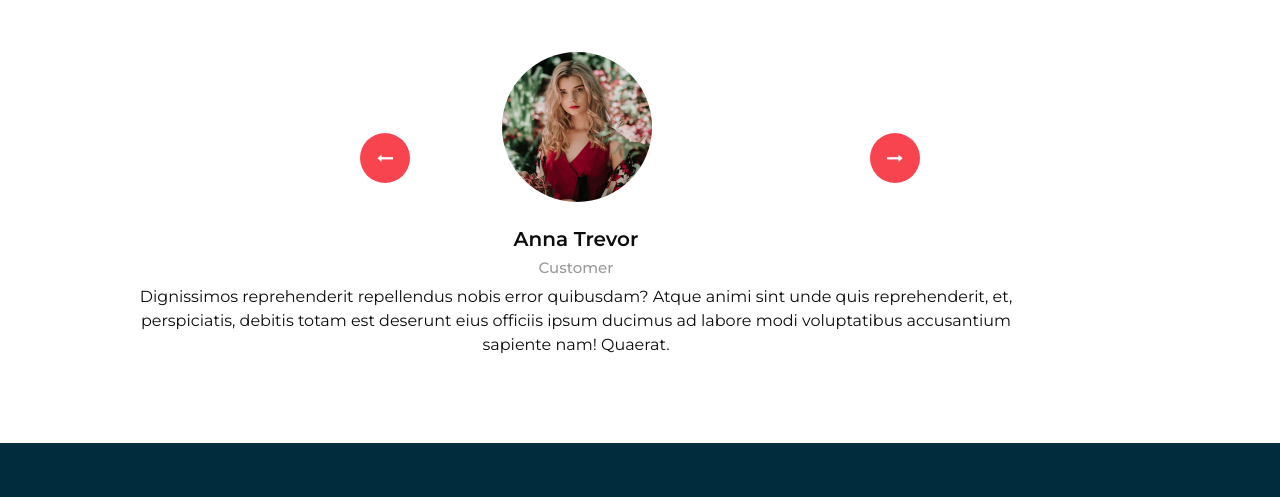
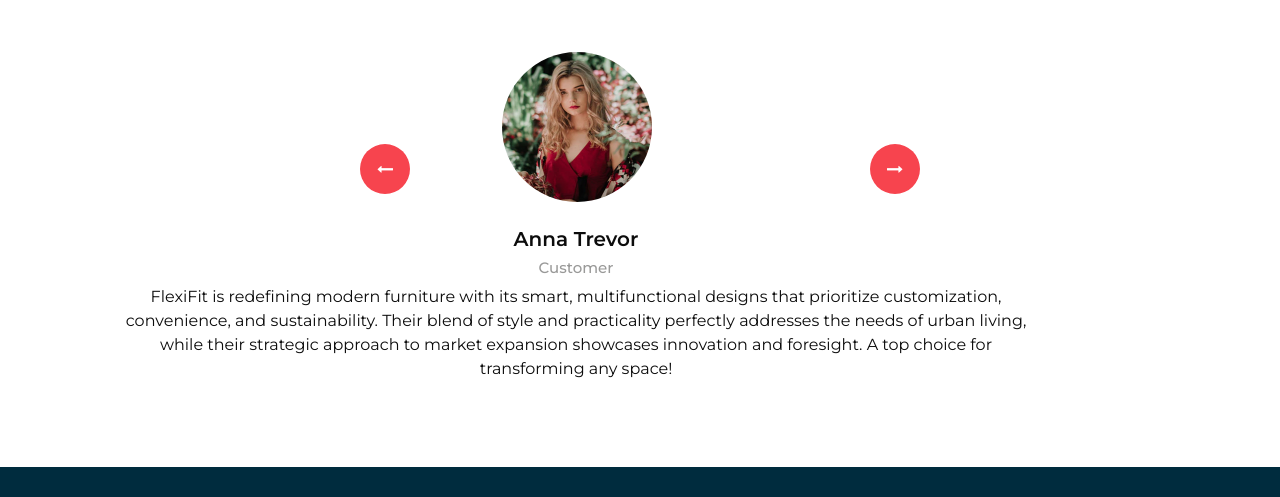
Before and after one commit to Amit-S-Sahu/Flexifit, a plain HTML site: page testimonial.html in a window 1280 px wide. Shown: the part 454-951 px from the top of the page. Drawn offline with Linux system fonts and the light colour scheme; a script that the page names is missing.

Commit message:
Added Codes

```diff
--- a/testimonial.html
+++ b/testimonial.html
@@ -160,7 +160,7 @@
                               Customer
                            </h6>
                            <p>
-                              Dignissimos reprehenderit repellendus nobis error quibusdam? Atque animi sint unde quis reprehenderit, et, perspiciatis, debitis totam est deserunt eius officiis ipsum ducimus ad labore modi voluptatibus accusantium sapiente nam! Quaerat.
+                              FlexiFit is redefining modern furniture with its smart, multifunctional designs that prioritize customization, convenience, and sustainability. Their blend of style and practicality perfectly addresses the needs of urban living, while their strategic approach to market expansion showcases innovation and foresight. A top choice for transforming any space!
                            </p>
                         </div>
                      </div>
@@ -182,7 +182,7 @@
                               Customer
                            </h6>
                            <p>
-                              Dignissimos reprehenderit repellendus nobis error quibusdam? Atque animi sint unde quis reprehenderit, et, perspiciatis, debitis totam est deserunt eius officiis ipsum ducimus ad labore modi voluptatibus accusantium sapiente nam! Quaerat.
+                              FlexiFit is redefining modern furniture with its smart, multifunctional designs that prioritize customization, convenience, and sustainability. Their blend of style and practicality perfectly addresses the needs of urban living, while their strategic approach to market expansion showcases innovation and foresight. A top choice for transforming any space!
                            </p>
                         </div>
                      </div>
@@ -204,7 +204,7 @@
                               Customer
                            </h6>
                            <p>
-                              Dignissimos reprehenderit repellendus nobis error quibusdam? Atque animi sint unde quis reprehenderit, et, perspiciatis, debitis totam est deserunt eius officiis ipsum ducimus ad labore modi voluptatibus accusantium sapiente nam! Quaerat.
+                              FlexiFit is redefining modern furniture with its smart, multifunctional designs that prioritize customization, convenience, and sustainability. Their blend of style and practicality perfectly addresses the needs of urban living, while their strategic approach to market expansion showcases innovation and foresight. A top choice for transforming any space!
                            </p>
                         </div>
                      </div>
```
